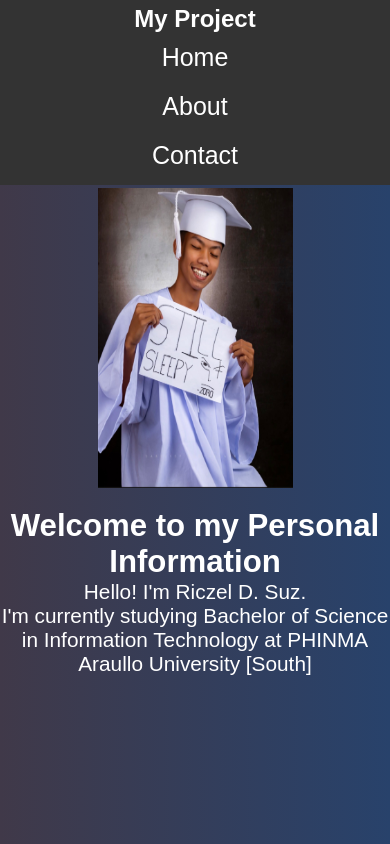
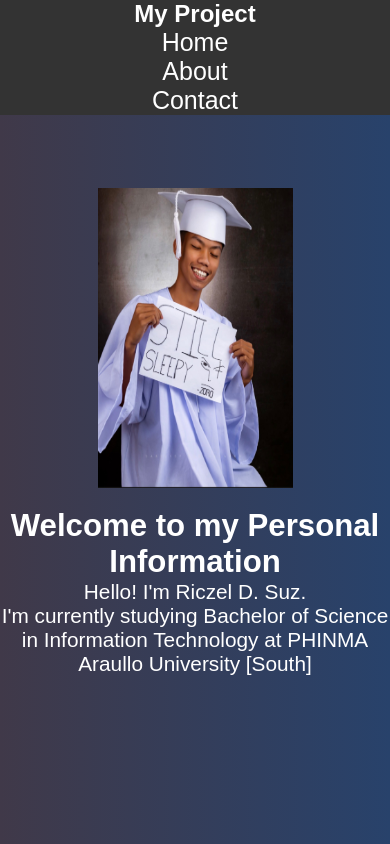
Before and after one commit to Riczel/Riczel, a plain HTML site: page index.html in a window 390 px wide. Shown: the top 844 px of the page. Drawn offline with Linux system fonts and the light colour scheme.

Commit message:
Update style.css

```diff
--- a/style.css
+++ b/style.css
@@ -75,7 +75,7 @@ img {
     nav {
       flex-direction: column;
       height: auto;
-      padding: 5px;
+      padding: 0px;
       text-align: center;
     }
 
@@ -85,7 +85,7 @@ img {
     }
 
     nav ul a {
-      padding: 10px 0;
+      padding: 0px 0;
       display: block;
     }
   }
```
